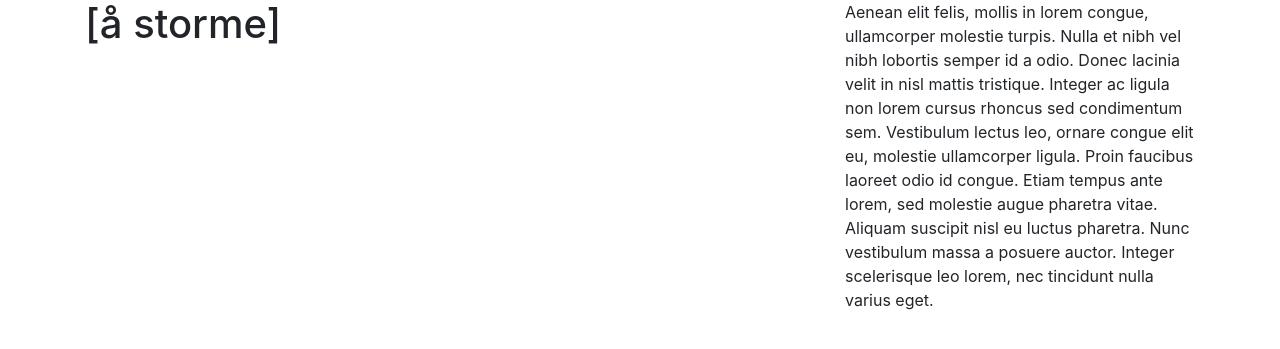
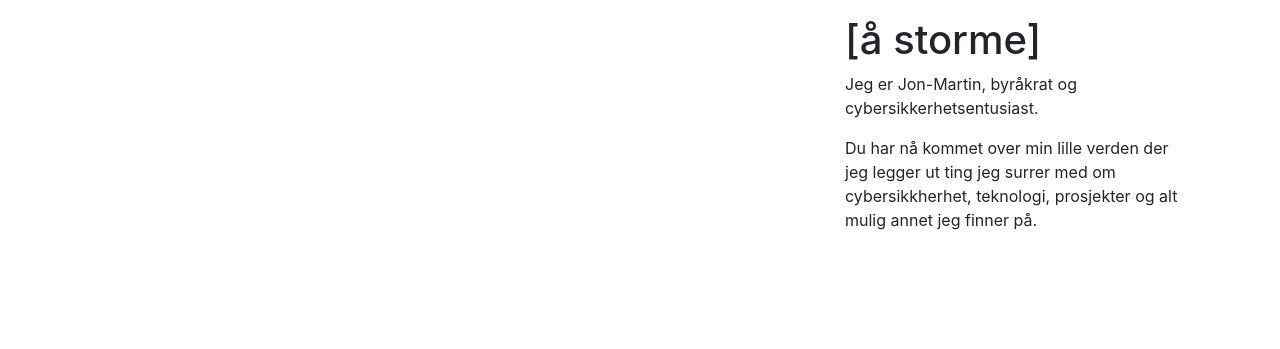
Before and after one commit to jonmartinstorm/blog_thing, a Django app: page / in a window 1280 px wide. Shown: the part 56-405 px from the top of the page. Run offline with Django 3.2, Linux system fonts and the light colour scheme; data that the repository does not hold is empty; parts of the project's set-up code (start-up, migrations or seed data) failed here and were passed over; some libraries are stand-ins or nearby versions.

Commit message:
Adding some html and css fixes

```diff
--- a/blog/templates/blog/blogpost_list.html
+++ b/blog/templates/blog/blogpost_list.html
@@ -2,15 +2,16 @@
 
 {% block content %}
 <div class="row">
-    <div class="col-lg-8 mx-auto">
-        <h1>[å storme]</h1>
+    <div class="col col-lg-8 mx-auto">
         {% for post in object_list %}
             {% include "blog/list-inline.html" with post=post %}
         {% endfor %}
     </div>
 
-    <div class="col-lg-4 mx-auto">
-        <p>Aenean elit felis, mollis in lorem congue, ullamcorper molestie turpis. Nulla et nibh vel nibh lobortis semper id a odio. Donec lacinia velit in nisl mattis tristique. Integer ac ligula non lorem cursus rhoncus sed condimentum sem. Vestibulum lectus leo, ornare congue elit eu, molestie ullamcorper ligula. Proin faucibus laoreet odio id congue. Etiam tempus ante lorem, sed molestie augue pharetra vitae. Aliquam suscipit nisl eu luctus pharetra. Nunc vestibulum massa a posuere auctor. Integer scelerisque leo lorem, nec tincidunt nulla varius eget.</p>
+    <div class="col col-lg-4 mx-auto">
+        <h1>[å storme]</h1>
+        <p>Jeg er Jon-Martin, byråkrat og cybersikkerhetsentusiast.</p>
+        <p>Du har nå kommet over min lille verden der jeg legger ut ting jeg surrer med om cybersikkherhet, teknologi, prosjekter og alt mulig annet jeg finner på.</p>
     </div>
 </div>
 {% endblock %}
--- a/blog/templates/blog/list-inline.html
+++ b/blog/templates/blog/list-inline.html
@@ -1,7 +1,7 @@
 {% load markdown_deux_tags %}
 <div class="card mb-3">
     {% if post.image %}
-    <img src="{{post.image.url}}" class="card-img-top">
+    <img src="{{post.image.url}}" class="card-img-top" style="width:100%;object-fit:cover;height:20vh">
     {% else %}
     <div class="card-header">
         Post
@@ -10,7 +10,7 @@
   <div class="card-body">
     <h5 class="card-title">{{ post.title }}</h5>
     <h6 class="card-subtitle mb-2 text-muted">{{ post.author.get_full_name }}</h6>
-    <p class="card-text">{{ post.content|truncatewords:30|markdown }}</p>
+    <p class="card-text">{{ post.content|markdown|truncatewords_html:30 }}</p>
     <a href="{% url 'blog:post-detail' slug=post.slug %}" class="card-link">Les mer</a>
   </div>
   <div class="card-footer text-muted">
--- a/templates/base.html
+++ b/templates/base.html
@@ -21,7 +21,7 @@
   <body>
     {% include "navbar.html" %}
 
-    <div class="container">
+    <div class="container mt-3 mb-3">
     {% block content %}
     {% endblock %}
     </div>
```
Also changed, not shown: blog/templates/blog/blogpost_detail.html (+17 -1 lines).
